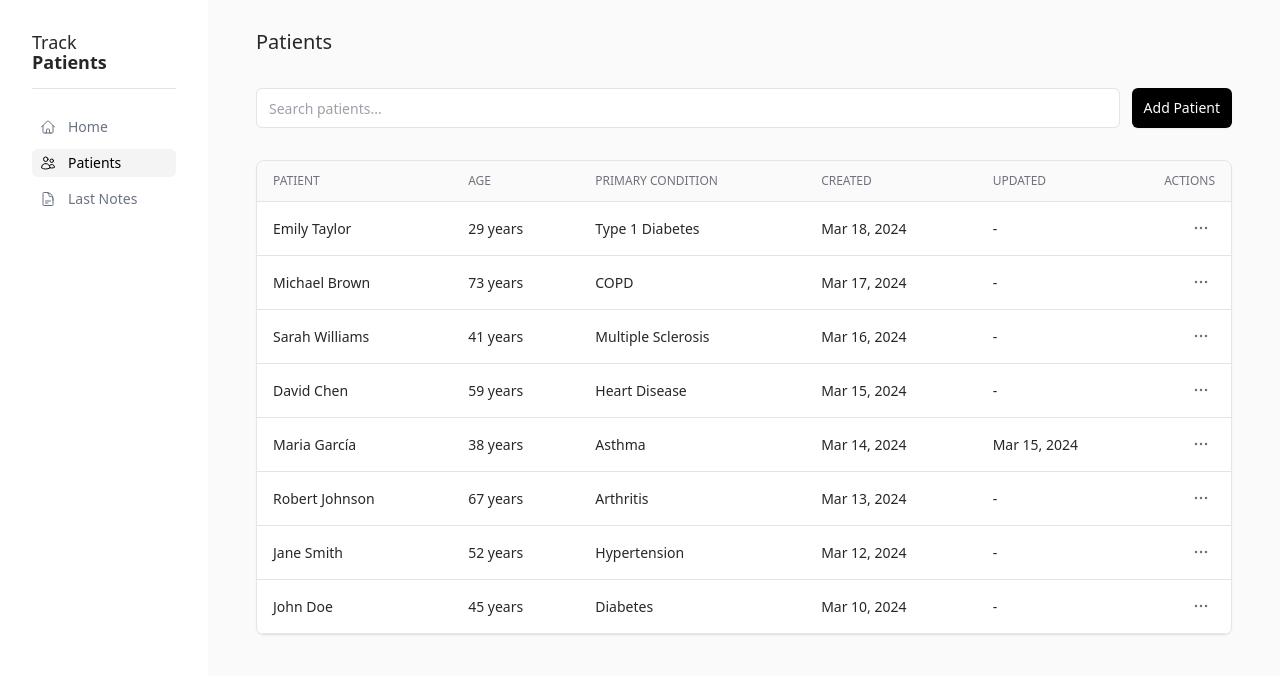
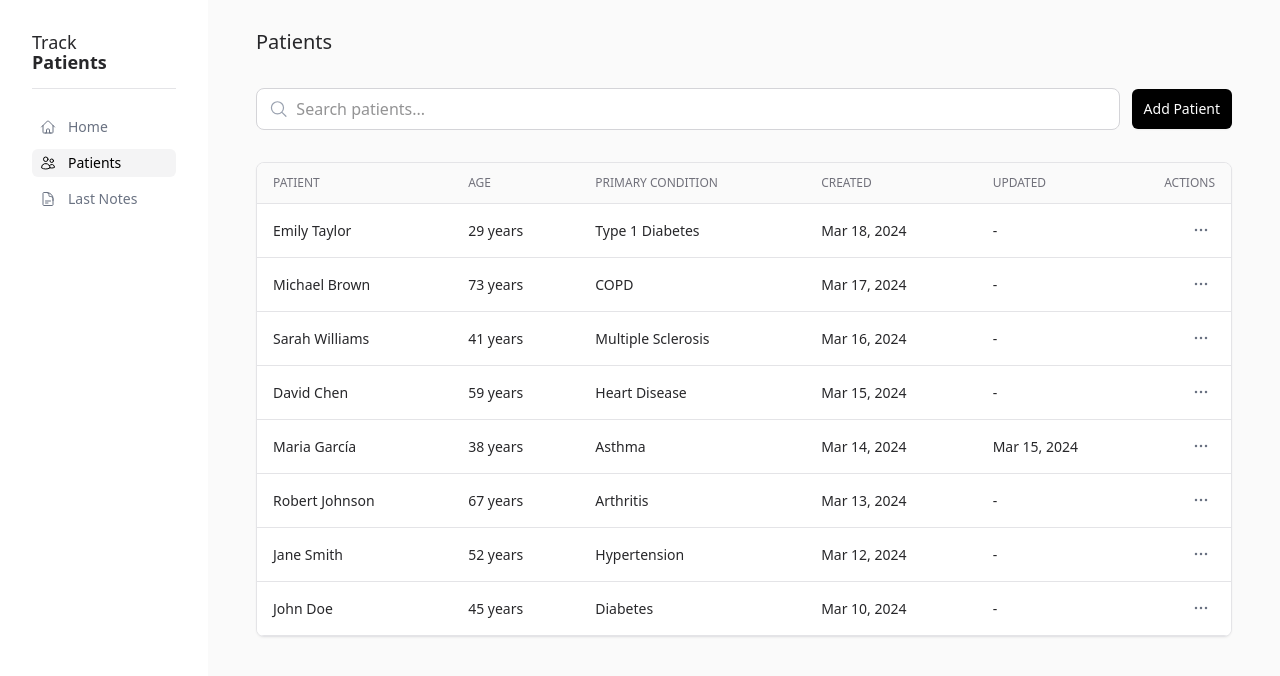
Before and after one commit to manumorante/track-patients, a React (Vite) app: page /patients in a window 1280 px wide. Shown: the top 676 px of the page. Built offline with nearby package versions, Linux system fonts and the light colour scheme.

Commit message:
chore: add magnify icon

```diff
--- a/src/components/patients/PatientsSearch.tsx
+++ b/src/components/patients/PatientsSearch.tsx
@@ -1,17 +1,21 @@
 import { usePatientsStore } from '@/stores/patientsStore'
 import type { ChangeEvent } from 'react'
+import { MagnifyingGlassIcon } from '@heroicons/react/24/outline'
 
 export default function PatientsSearch() {
   const searchQuery = usePatientsStore((state) => state.searchQuery)
   const setSearchQuery = usePatientsStore((state) => state.setSearchQuery)
 
   return (
+    <div className="flex items-center gap-2 rounded-lg border border-zinc-300 bg-white px-3">
+      <MagnifyingGlassIcon className="h-5 w-5 text-gray-400" />
       <input
         type="search"
         placeholder="Search patients..."
         value={searchQuery}
         onChange={(e: ChangeEvent<HTMLInputElement>) => setSearchQuery(e.target.value)}
-      className="input"
+        className="w-full border-none bg-transparent py-2 outline-none"
       />
+    </div>
   )
 }
--- a/src/pages/PatientListPage.tsx
+++ b/src/pages/PatientListPage.tsx
@@ -16,7 +16,7 @@ export default function PatientListPage() {
           <div className="flex-1">
             <PatientsSearch />
           </div>
-          <button className="button" onClick={() => addForm()} disabled={isFormOpen}>
+          <button className="button" onClick={addForm} disabled={isFormOpen}>
             Add Patient
           </button>
         </div>
```
Lines whose indentation alone changed are shown as unchanged.
